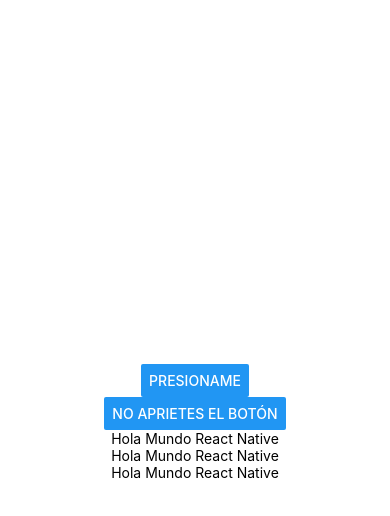
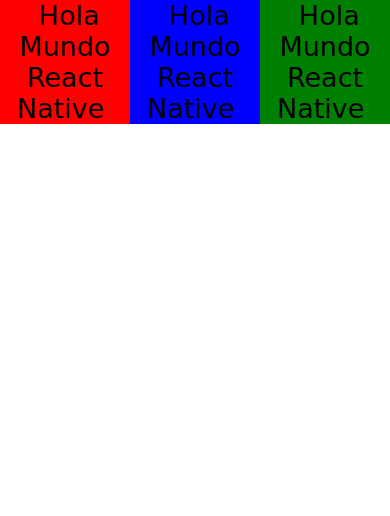
Before and after one commit to FernandoAlcala/PM194, a React Native app in the folder my-blank/: screen / in a window 390 px wide. Shown: the top 516 px of the page. Built offline with nearby package versions, Linux system fonts and the light colour scheme.

Commit message:
Commit Estilos RN

```diff
--- a/my-blank/App.js
+++ b/my-blank/App.js
@@ -4,11 +4,11 @@
 import { StyleSheet, Text, View, Button } from 'react-native';
 import React,{useState} from 'react';
 
-const Texto = () => {
+const Texto = ({style}) => {
   const [contenido,setContenido] = useState('Hola Mundo React Native');
   const actualizarTexto = () => {setContenido('Estado actualizado del text');}
   return (
-    <Text onPress={actualizarTexto}> {contenido} </Text>
+    <Text style={[styles.text,style]} onPress={actualizarTexto}> {contenido} </Text>
   );
 }
 
@@ -25,11 +25,9 @@
 export default function App() {
   return (
     <View style={styles.container}>
-      <Button title='Presioname'></Button>
-      <Botonazo></Botonazo>
-      <Texto></Texto>
-      <Texto></Texto>
-      <Texto></Texto>
+      <Texto style={[styles.red]}></Texto>
+      <Texto style={[styles.blue]}></Texto>
+      <Texto style={[styles.green]}></Texto>
       <StatusBar style="auto" />
     </View>
   );
@@ -40,7 +38,24 @@
   container: {
     flex: 1,
     backgroundColor: '#fff',
-    alignItems: 'center',
-    justifyContent: 'center',
+    alignItems: 'baseline',
+    justifyContent: 'space-evenly',
+    flexDirection: 'row',
   },
+  text:{
+    color:'black',
+    fontSize: 27,
+    fontFamily: 'Comic Sans MS',
+    /* Estas distancias no son en pixeles, son distancias relativas*/
+    /*height: 100,
+    width: 300,*/
+    textAlign: 'center',
+  },
+  // El flex ocupa todo lo que ocupa de la pantalla
+  // En este caso rojo ocupa 1/6, azul 2/6 y verde 3/6
+  // El orden de los estilos es importante, el último estilo es el que prevalece
+  // Si no se especifica el flex, ocupa todo el espacio disponible
+  red:{backgroundColor: 'red',},
+  blue:{backgroundColor: 'blue',},
+  green:{backgroundColor: 'green',},
 });
```
